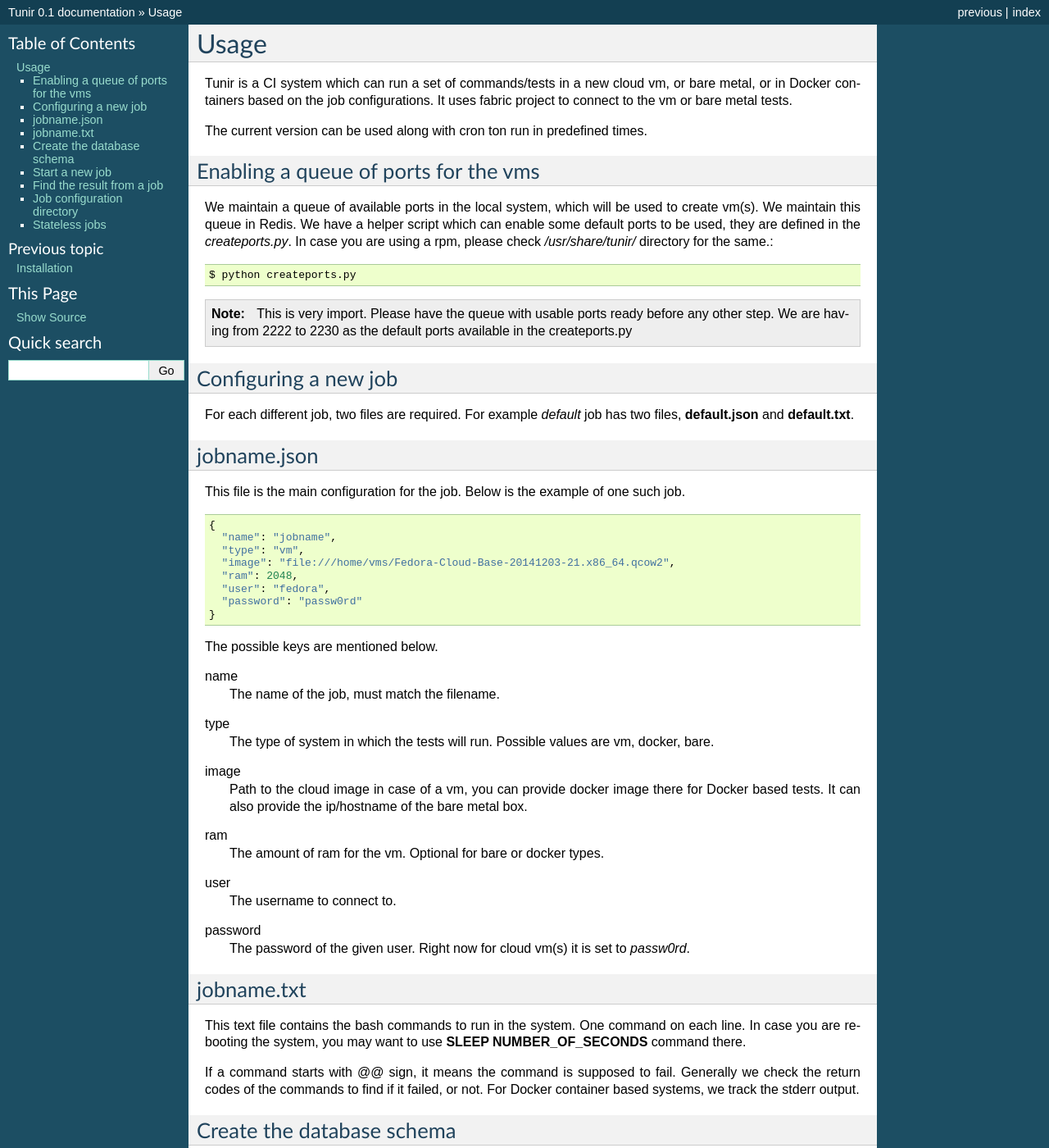
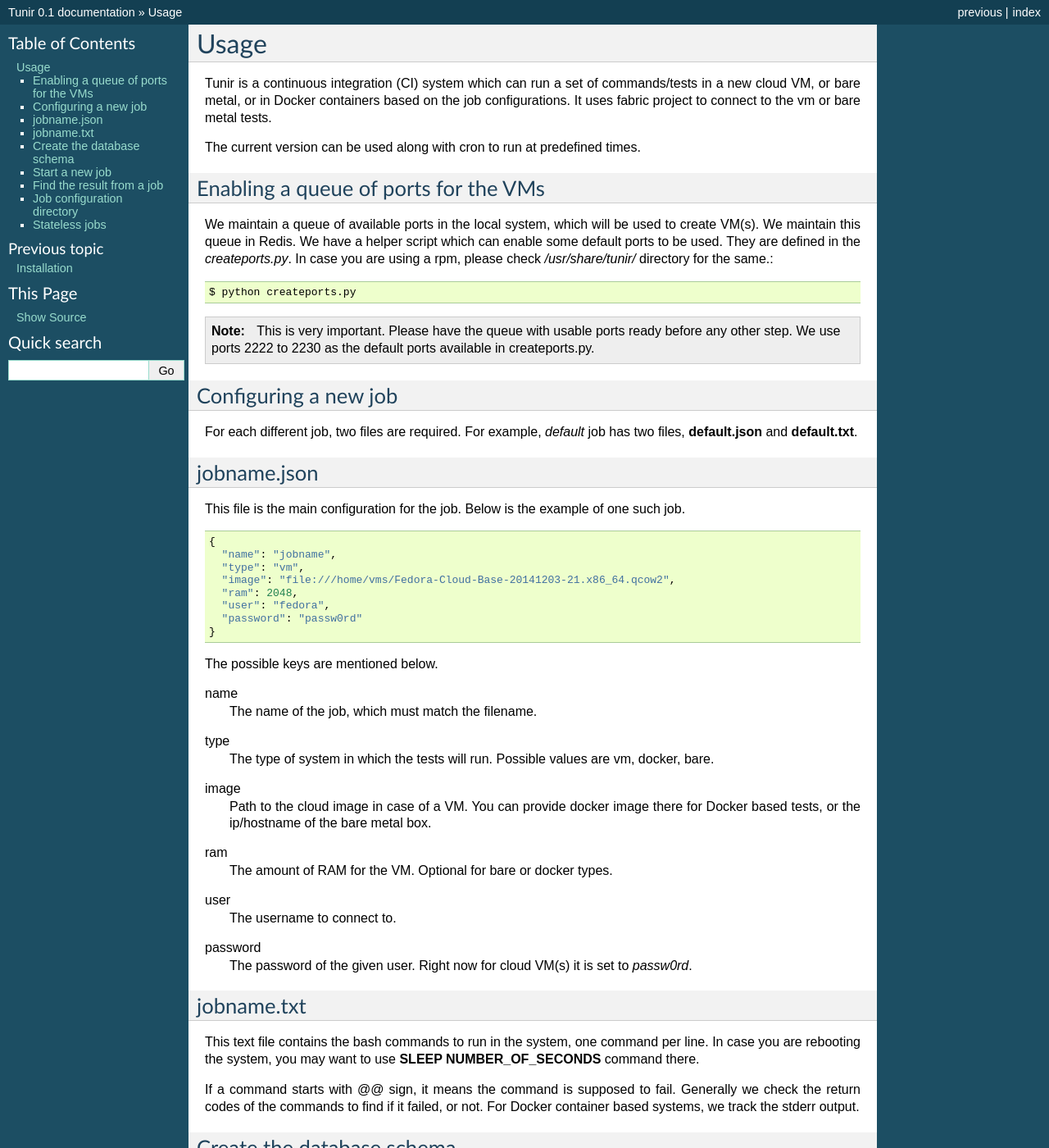
Before and after one commit to kushaldas/tunir, a Sphinx documentation site: the page built from docs/usage.rst, in a window 1280 px wide and 1400 px high. Shown: the whole window at 82% size. Built offline with Sphinx 7.4.7, drawn with Linux system fonts in a browser that asks for light colours; some of the changed text lies outside the part shown.

Commit message:
Trivial style and readability fixes

```diff
--- a/docs/usage.rst
+++ b/docs/usage.rst
@@ -1,30 +1,29 @@
 Usage
 =====
 
-Tunir is a CI system which can run a set of commands/tests in a new cloud vm, or bare metal,
-or in Docker containers based on the job configurations. It uses fabric project to connect
-to the vm or bare metal tests.
+Tunir is a continuous integration (CI) system which can run a set of commands/tests in a
+new cloud VM, or bare metal, or in Docker containers based on the job configurations.
+It uses fabric project to connect to the vm or bare metal tests.
 
-The current version can be used along with cron ton run in predefined times.
+The current version can be used along with cron to run at predefined times.
 
-Enabling a queue of ports for the vms
+Enabling a queue of ports for the VMs
 -------------------------------------
 
 We maintain a queue of available ports in the local system, which will be used to create
-vm(s). We maintain this queue in Redis. We have a helper script which can enable some
-default ports to be used, they are defined in the *createports.py*. In case you are using
+VM(s). We maintain this queue in Redis. We have a helper script which can enable some
+default ports to be used. They are defined in the *createports.py*. In case you are using
 a rpm, please check */usr/share/tunir/* directory for the same.::
 
     $ python createports.py
 
-.. note:: This is very import. Please have the queue with usable ports ready before any
-   other step. We are having from 2222 to 2230 as the default ports available in the
-   createports.py
+.. note:: This is very important. Please have the queue with usable ports ready before any
+   other step. We use ports 2222 to 2230 as the default ports available in createports.py.
 
 Configuring a new job
 ----------------------
 
-For each different job, two files are required. For example *default* job has two files,
+For each different job, two files are required. For example, *default* job has two files,
 **default.json** and **default.txt**.
 
 jobname.json
@@ -46,27 +45,27 @@
 The possible keys are mentioned below.
 
 name
-    The name of the job, must match the filename.
+    The name of the job, which must match the filename.
 
 type
     The type of system in which the tests will run. Possible values are vm, docker, bare.
 
 image
-    Path to the cloud image in case of a vm, you can provide docker image there for Docker based tests. It can also provide the ip/hostname of the bare metal box.
+    Path to the cloud image in case of a VM. You can provide docker image there for Docker based tests, or the ip/hostname of the bare metal box.
 
 ram
-    The amount of ram for the vm. Optional for bare or docker types.
+    The amount of RAM for the VM. Optional for bare or docker types.
 
 user
     The username to connect to.
 
 password
-    The password of the given user. Right now for cloud vm(s) it is set to *passw0rd*.
+    The password of the given user. Right now for cloud VM(s) it is set to *passw0rd*.
 
 jobname.txt
 ------------
 
-This text file contains the bash commands to run in the system. One command on each line. In case you are
+This text file contains the bash commands to run in the system, one command per line. In case you are
 rebooting the system, you may want to use **SLEEP NUMBER_OF_SECONDS** command there.
 
 If a command starts with @@ sign, it means the command is supposed to fail. Generally we check the return codes
@@ -116,7 +115,7 @@
 Stateless jobs
 ---------------
 
-You can run a job as stateless, you will not require any database for that. This will print the result at the end of the
+You can run a job as stateless, which does not require any database. This will print the result at the end of the
 run.::
 
     $ sudo ./tunir --job jobname --stateless
```
